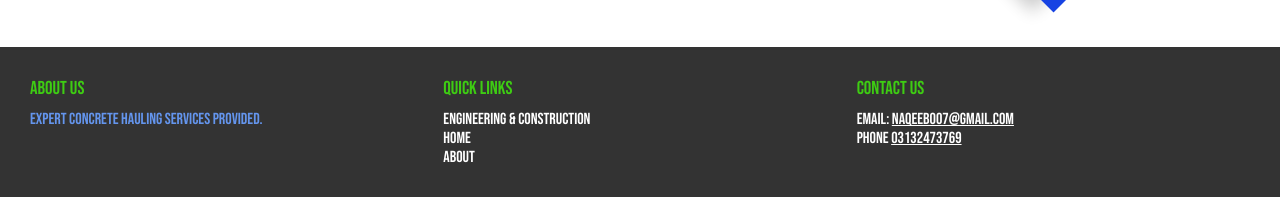
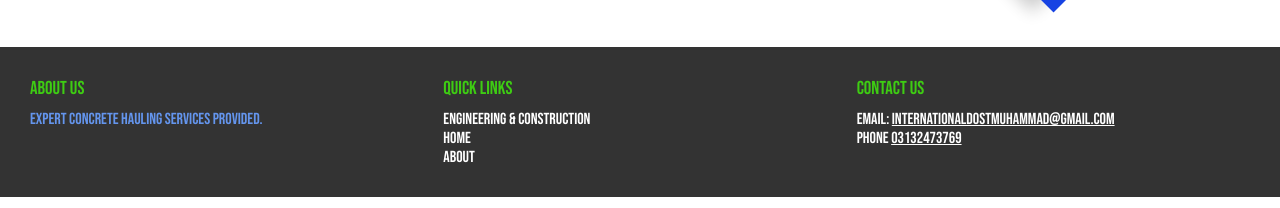
Before and after one commit to HassanZeshan1/IDM, a plain HTML site: page CONTACT/contact.html in a window 1280 px wide. Shown: the part 786-994 px from the top of the page. Drawn offline with Linux system fonts and the light colour scheme; a web font is replaced by a local one.

Commit message:
Update contact.html

```diff
--- a/CONTACT/contact.html
+++ b/CONTACT/contact.html
@@ -72,7 +72,7 @@
     </div>
     <div class="footer-section">
       <h3 style="color: rgb(62, 204, 19);" >Contact Us</h3>
-      <p>Email: <a href="mailto:internationaldostmuhammad@gmail.com" class="pe">Naqeeb007@gmail.com</a></p>
+      <p>Email: <a href="mailto:internationaldostmuhammad@gmail.com" class="pe">InternationalDostMuhammad@gmail.com</a></p>
       <p>Phone <a href="https://wa.me/+923132473769" class="pe">03132473769</a></p>
     </div>
   </footer>
```
